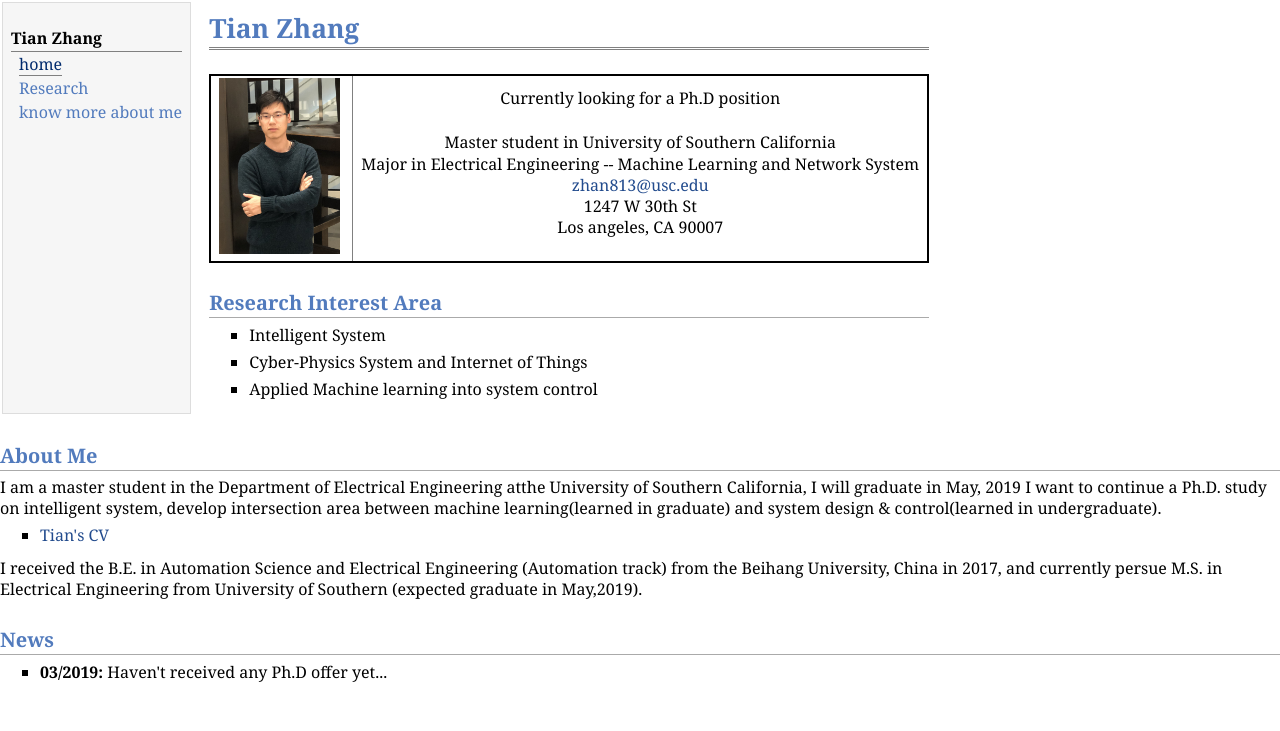
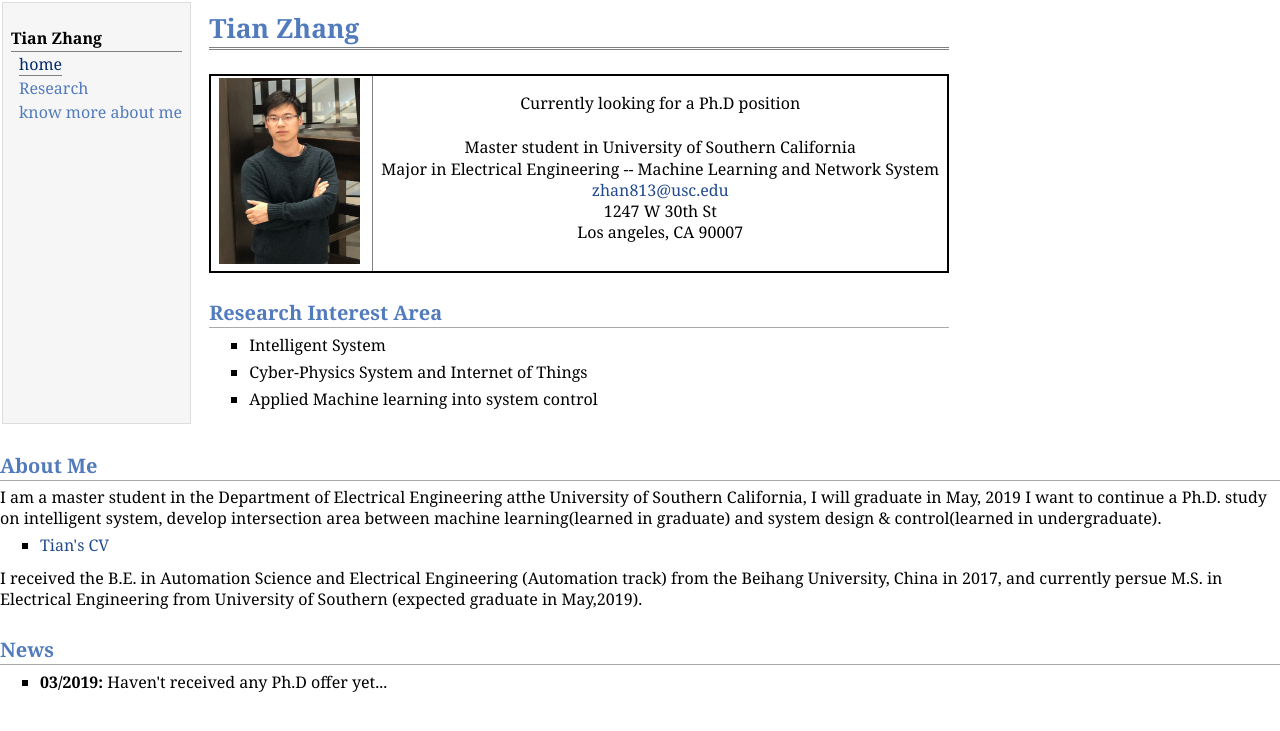
Before and after one commit to dukesky/dukesky.github.io, a Jekyll site: the page index.html, which Jekyll copies as it is, in a window 1280 px wide. Shown: the top 731 px of the page. Built offline with Jekyll 4.4.1, drawn with Linux system fonts in a browser that asks for light colours.

Commit message:
Update index.html

```diff
--- a/index.html
+++ b/index.html
@@ -23,7 +23,7 @@
 </div>
 
 <table class="imgtab	le"><tr><td>
-<img src="figs/Tian_Zhang.jpg" alt="Tian Zhang" width="121px" height="176px" />&nbsp;</td>
+<img src="figs/Tian_Zhang.jpg" alt="Tian Zhang" width="141px" height="186px" />&nbsp;</td>
 
 <td align="left"> Currently looking for a Ph.D position <br />
   <br/>
```
